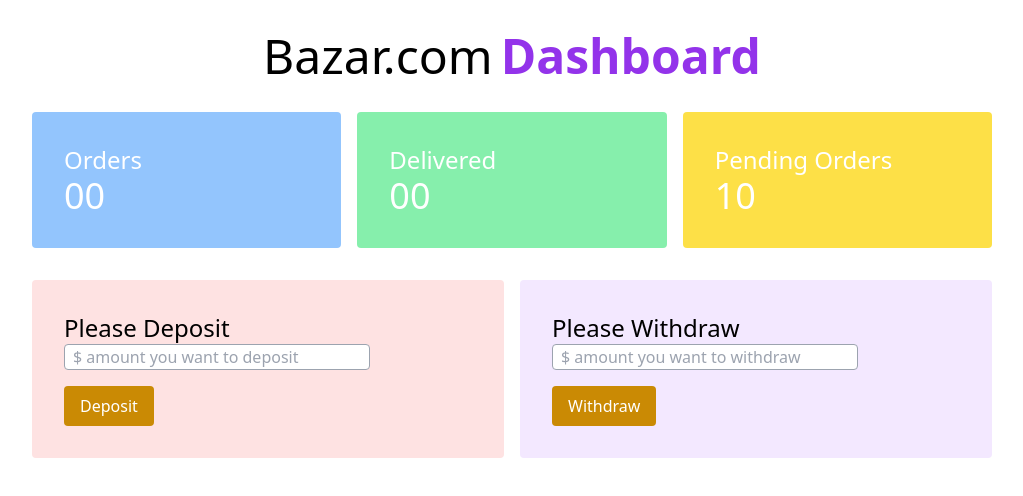
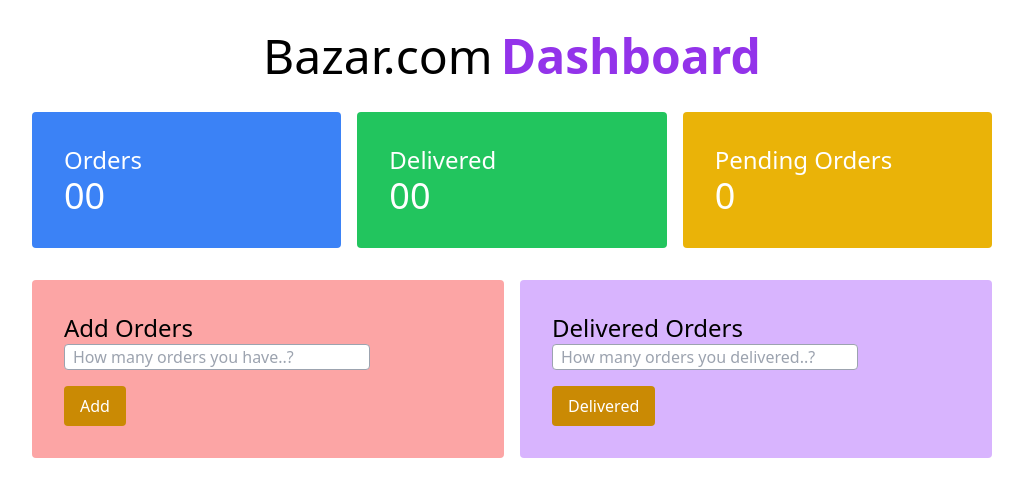
Before and after one commit to Emon5419/Admin-Panel-2.0, a plain HTML site: page banking.html in a window 1280 px wide. Shown: the whole page, without its empty margins (128-1151 px from the left). Drawn offline with nearby package versions, Linux system fonts and the light colour scheme.

Commit message:
Change-Colour-Edit(1)

```diff
--- a/banking.html
+++ b/banking.html
@@ -18,17 +18,17 @@
         <!-- Balance and Transaction -->
         <section class="mt-8">
             <div class="grid grid-cols-3 gap-4 text-white">
-                <div class="bg-blue-300 p-8 rounded">
+                <div class="bg-blue-500 p-8 rounded">
                     <h3 class="text-2xl">Orders</h3>
                     <h4 class="text-4xl"><span id="deposit-total">00</span> </h4>
                 </div>
-                <div class="bg-green-300 p-8 rounded">
+                <div class="bg-green-500 p-8 rounded">
                     <h3 class="text-2xl">Delivered</h3>
                     <h4 class="text-4xl"><span id="withdraw-total">00</span></h4>
                 </div>
-                <div class="bg-yellow-300 p-8 rounded">
+                <div class="bg-yellow-500 p-8 rounded">
                     <h3 class="text-2xl">Pending Orders</h3>
-                    <h4 class="text-4xl"><span id="balance-total">10</span></h4>
+                    <h4 class="text-4xl"><span id="balance-total">0</span></h4>
                 </div>
 
             </div>
@@ -36,22 +36,22 @@
         <!-- Deposit and Withdraw -->
         <section class="mt-8">
             <div class="grid grid-cols-2 gap-4">
-                <div class="bg-red-100 p-8 rounded">
-                    <h3 class="text-2xl">Please Deposit</h3>
+                <div class="bg-red-300 p-8 rounded">
+                    <h3 class="text-2xl">Add Orders</h3>
                     <div>
                         <input id="deposit-input" class="border block border-gray-400	rounded w-3/4 mb-4 px-2"
-                            type="text" placeholder="$ amount you want to deposit">
+                            type="text" placeholder="How many orders you have..?">
                         <button id="deposit-button"
-                            class="bg-yellow-600 px-4 rounded py-2 text-white font-medium">Deposit</button>
+                            class="bg-yellow-600 px-4 rounded py-2 text-white font-medium">Add</button>
                     </div>
                 </div>
-                <div class="bg-purple-100 p-8 rounded">
-                    <h3 class="text-2xl">Please Withdraw</h3>
+                <div class="bg-purple-300 p-8 rounded">
+                    <h3 class="text-2xl">Delivered Orders</h3>
                     <div>
                         <input id="withdraw-input" class="border block border-gray-400	rounded w-3/4 mb-4 px-2"
-                            type="text" placeholder="$ amount you want to withdraw">
+                            type="text" placeholder="How many orders you delivered..?">
                         <button id="withdraw-button"
-                            class="bg-yellow-600 px-4 rounded py-2 text-white font-medium">Withdraw</button>
+                            class="bg-yellow-600 px-4 rounded py-2 text-white font-medium">Delivered</button>
                     </div>
                 </div>
             </div>
```
